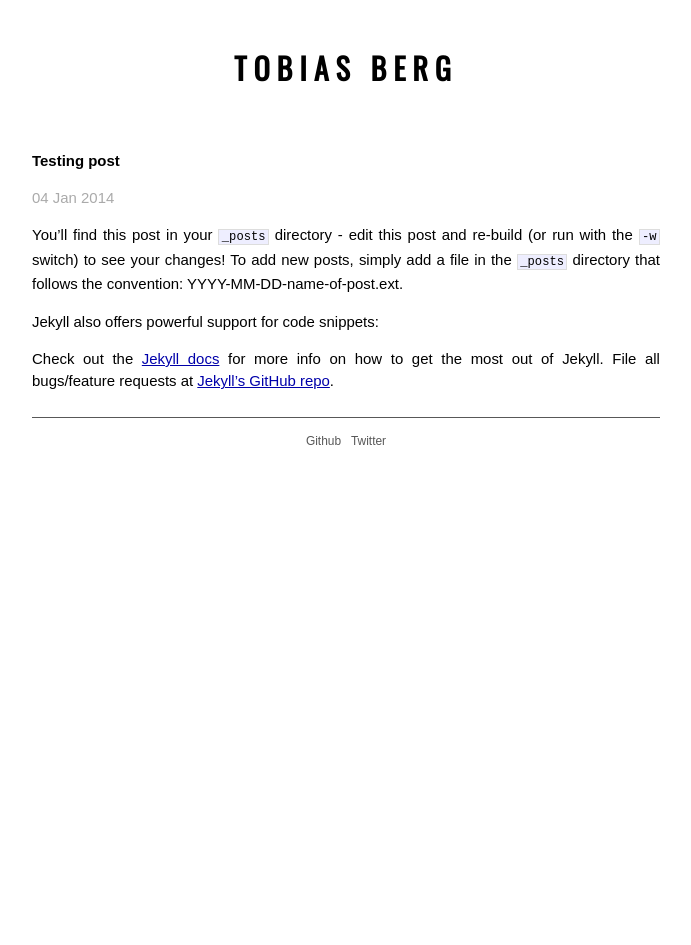
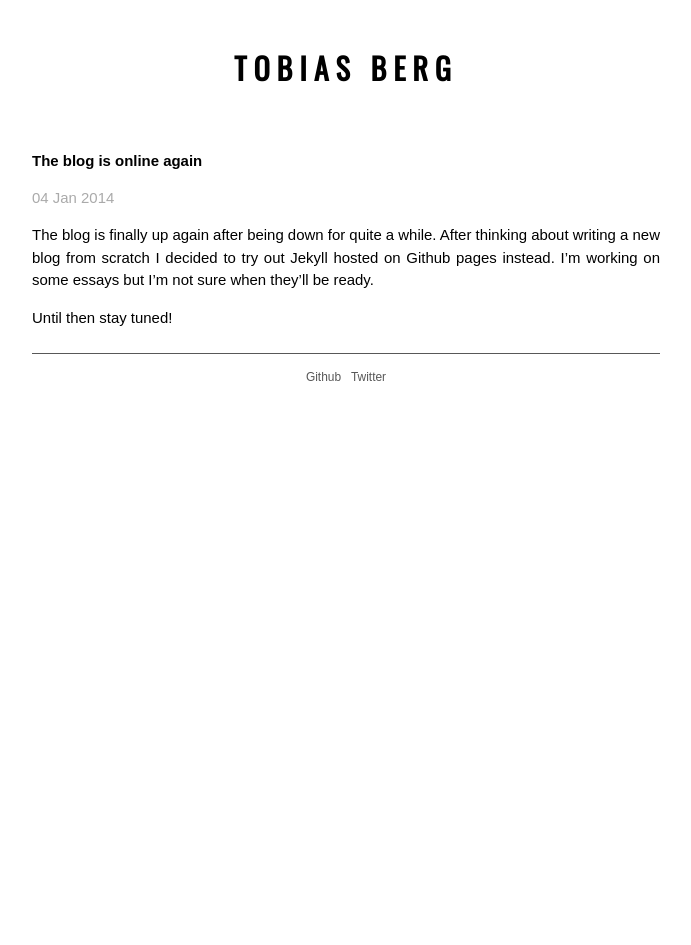
Before and after one commit to TobiasBerg/TobiasBerg.github.io, a Jekyll site: the page built from _posts/2014-01-04-welcome-to-jekyll.markdown, in a window 1280 px wide. Shown: the whole page, without its empty margins (294-985 px from the left). Built offline with Jekyll 4.4.1, drawn with Linux system fonts in a browser that asks for light colours; Markdown is read by kramdown in place of the engine named in the settings; comment, search, counter and statistics services are not loaded.

Commit message:
Removed default post with my own

```diff
--- a/_posts/2014-01-04-welcome-to-jekyll.markdown
+++ b/_posts/2014-01-04-welcome-to-jekyll.markdown
@@ -1,16 +1,12 @@
 ---
 layout: post
-title:  "Testing post"
+title:  "The blog is online again"
 date:   2014-01-04 16:45:32
 categories: Testing
 ---
 
-You'll find this post in your `_posts` directory - edit this post and re-build (or run with the `-w` switch) to see your changes!
-To add new posts, simply add a file in the `_posts` directory that follows the convention: YYYY-MM-DD-name-of-post.ext.
+The blog is finally up again after being down for quite a while.
+After thinking about writing a new blog from scratch I decided to try out Jekyll hosted on Github pages instead.
+I’m working on some essays but I’m not sure when they’ll be ready.
 
-Jekyll also offers powerful support for code snippets:
-
-Check out the [Jekyll docs][jekyll] for more info on how to get the most out of Jekyll. File all bugs/feature requests at [Jekyll's GitHub repo][jekyll-gh].
-
-[jekyll-gh]: https://github.com/mojombo/jekyll
-[jekyll]:    http://jekyllrb.com
+Until then stay tuned!
```
